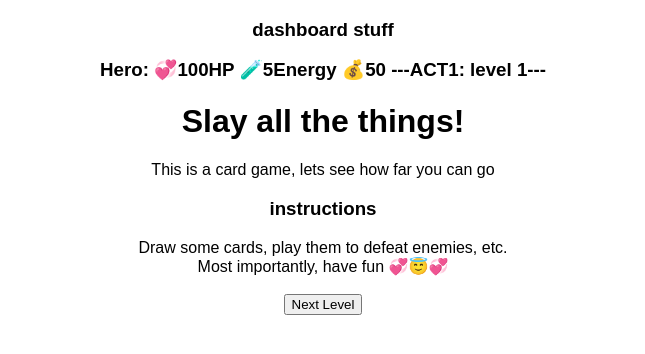
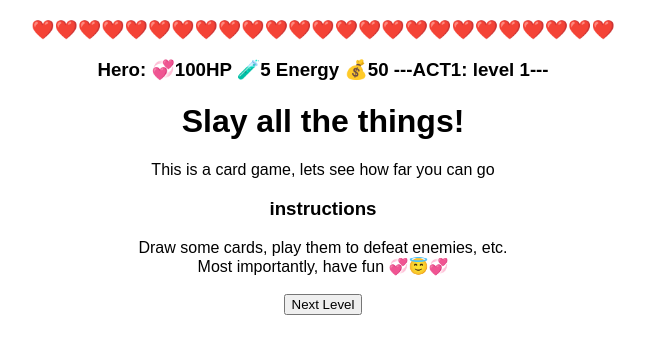
Before and after one commit to p0cket/card-game-fun, a React (Create React App) app: page / in a window 1280 px wide. Shown: the top 354 px of the page, without its empty margins (317-962 px from the left). Built offline with nearby package versions, Linux system fonts and the light colour scheme.

Commit message:
chore: more cleaning and creating objects for strings

```diff
--- a/src/App.js
+++ b/src/App.js
@@ -13,22 +13,32 @@ export default function App() {
   const loadNextLevel = () => {
     console.log(`loadNextLevel`);
     dispatch({
-      type: ACTIONS.SET_SCENE, payload: {
+      type: ACTIONS.SET_SCENE,
+      payload: {
         enemySeed: Math.random(),
         atkSeed: Math.random(),
         beginBattleSeed: Math.random(),
-        startingHandCount: 3
-    }})
+        startingHandCount: 3,
+      },
+    });
   };
   console.log(`[App.js Rendered]`);
 
+  const { health, energy } = gameData.hero;
+  const healthBarCount = health / 4;
+  const heartEmoji = `❤️`;
+
   return (
     <div className="App">
-      <h3>dashboard stuff</h3>
-      <h3>
-        {`Hero: 💞${gameData.hero.health}HP 🧪${gameData.hero.energy}Energy 💰${gameData.gold} ---ACT1: level
+      <div>
+        <h3 style={{ textAlign: "center" }}>
+          {heartEmoji.repeat(healthBarCount)}
+        </h3>
+        <h3>
+          {`Hero: 💞${health}HP 🧪${energy} Energy 💰${gameData.gold} ---ACT1: level
         ${gameData.curScene.lvl}---`}
-      </h3>
+        </h3>
+      </div>
       <Screen gameData={gameData} dispatch={dispatch} map={map} />
       <button onClick={loadNextLevel}>Next Level</button>
     </div>
--- a/src/components/Battle.js
+++ b/src/components/Battle.js
@@ -1,8 +1,5 @@
 import React from "react";
 import { ACTIONS } from "../actions";
-import { startingData } from "./consts";
-import { decideEnemyATK } from "../utils/battle-utils";
-
 import Card from "./Card";
 import Enemy from "./Enemy";
 
--- a/src/components/Card.js
+++ b/src/components/Card.js
@@ -1,6 +1,6 @@
 import React from 'react'
 const Card = ({ cardValue, playCard }) => {
-  const { type, name, num, cost, id } = cardValue;
+  const { type, name, num, cost } = cardValue;
   const styles = {
     cardStyle: {
       color: "blue",
@@ -20,7 +20,6 @@ const Card = ({ cardValue, playCard }) => {
         {`${name} ${energyEmoji.repeat(cost)}`}
         <h5 style={{ color: "gray" }}>{`(${type})`}</h5>
         <div style={{ color: "gray" }}>{`Deals ${num} damage`}</div>
-        {/* type: types[j], name: names[j], num */}
       </button>
     </>
   );
--- a/src/components/Intro.js
+++ b/src/components/Intro.js
@@ -1,9 +1,4 @@
 import React from 'react'
-// Line 10:  Emojis should be wrapped in <span>,
-//have role="img",
-//and have an accessible description with
-//aria-label or aria-labelledby  jsx-a11y/accessible-emoji
-
 
 const Intro = () => {
   return (
--- a/src/components/Screen.js
+++ b/src/components/Screen.js
@@ -1,5 +1,7 @@
 // different screens
-import React from 'react'
+import React from 'react';
+import { SCENES } from '../scenes';
+// All of our scenes are below
 import Intro from "./Intro";
 import Event from "./Event";
 import Shop from "./Shop";
@@ -12,10 +14,12 @@ const Screen = ({ gameData, dispatch, map }) => {
   const levelToSet = map[curLevelNum];
   console.log(`levelToSet is:`,levelToSet)
 
+  const { INTRO, BATTLE, SHOP, EVENT, REST, MINIBOSS, BOSS, GAMEOVER } = SCENES;
+
   switch (levelToSet) {
-    case "intro":
+    case INTRO:
       return <Intro />;
-    case "battle":
+    case BATTLE:
       console.log("(battle Screen)");
       return (
         <Battle
@@ -23,27 +27,27 @@ const Screen = ({ gameData, dispatch, map }) => {
           dispatch={dispatch}
         />
       );
-    case "shop":
+    case SHOP:
       console.log("shopLogic");
       return <Shop />;
-    case "event":
+    case EVENT:
       console.log("eventLogic");
       return <Event />;
-    case "rest":
+    case REST:
       console.log("restLogic");
       return <Rest />;
-    case "miniboss":
+    case MINIBOSS:
       console.log("minibossLogic");
       return <MiniBoss />;
-    case "boss":
+    case BOSS:
       console.log("bossLogic");
       return <div>`bossLogic`</div>;
-    case "game over":
+    case GAMEOVER:
         console.log("game over");
         return <div>`game over`</div>;
     default:
       console.log("no scene selected");
-      return <></>
+      return <>404 Yo</>
   }
 };
 
--- a/src/components/mapGenerator.js
+++ b/src/components/mapGenerator.js
@@ -1,43 +1,89 @@
+import { SCENES } from "../scenes";
+
+const { INTRO, BATTLE, SHOP, EVENT, REST, MINIBOSS, BOSS, GAMEOVER } = SCENES;
+
 const mapGenerator = () => {
   return [
-    "game over",
-    "intro",
-    "battle",
-    "shop",
-    "battle",
-    "event",
-    "battle",
-    "rest",
-    "miniboss",
-    "battle",
-    "battle",
-    "rest",
-    "boss",
-    "event",
-    "battle",
-    "shop",
-    "battle",
-    "event",
-    "battle",
-    "rest",
-    "miniboss",
-    "battle",
-    "battle",
-    "rest",
-    "boss",
-    "event",
-    "battle",
-    "shop",
-    "battle",
-    "event",
-    "battle",
-    "rest",
-    "miniboss",
-    "battle",
-    "battle",
-    "rest",
-    "boss"
+    GAMEOVER,
+    INTRO,
+    BATTLE,
+    SHOP,
+    BATTLE,
+    EVENT,
+    BATTLE,
+    REST,
+    MINIBOSS,
+    BATTLE,
+    BATTLE,
+    REST,
+    BOSS,
+    EVENT,
+    BATTLE,
+    SHOP,
+    BATTLE,
+    EVENT,
+    BATTLE,
+    REST,
+    MINIBOSS,
+    BATTLE,
+    BATTLE,
+    REST,
+    BOSS,
+    EVENT,
+    BATTLE,
+    SHOP,
+    BATTLE,
+    EVENT,
+    BATTLE,
+    REST,
+    MINIBOSS,
+    BATTLE,
+    BATTLE,
+    REST,
+    BOSS,
   ];
 };
 
-export const map =  mapGenerator();
+// const mapGenerator = () => {
+//   return [
+//     "game over",
+//     "intro",
+//     "battle",
+//     "shop",
+//     "battle",
+//     "event",
+//     "battle",
+//     "rest",
+//     "miniboss",
+//     "battle",
+//     "battle",
+//     "rest",
+//     "boss",
+//     "event",
+//     "battle",
+//     "shop",
+//     "battle",
+//     "event",
+//     "battle",
+//     "rest",
+//     "miniboss",
+//     "battle",
+//     "battle",
+//     "rest",
+//     "boss",
+//     "event",
+//     "battle",
+//     "shop",
+//     "battle",
+//     "event",
+//     "battle",
+//     "rest",
+//     "miniboss",
+//     "battle",
+//     "battle",
+//     "rest",
+//     "boss"
+//   ];
+// };
+
+export const map = mapGenerator();
--- a/src/reducer.js
+++ b/src/reducer.js
@@ -1,46 +1,37 @@
 import { ACTIONS } from "./actions";
+import { SCENES } from "./scenes";
 import { startingDeck, startingData } from "./components/consts";
 import { shuffle, decideEnemy, decideEnemyATK } from "./utils/reducer-utils";
 import { map } from "./components/mapGenerator";
 
 export default function reducer(state, action) {
   // @TODO when you get a chance, destructure it all
-  // const {payload} = action;
+  const { payload } = action;
   switch (action.type) {
     case ACTIONS.SET_SCENE:
-      return setSceneHandler(state, action.payload);
+      return setSceneHandler(state, payload);
     case ACTIONS.SET_MYDATA:
-      return action.payload;
+      return payload;
     case ACTIONS.SET_ALERT:
-        return setAlertHandler(state, action.payload)
-    //   return {
-    //     ...state,
-    //     alert: action.payload,
-    //   };
+      return setAlertHandler(state, payload);
     case ACTIONS.SET_DECK:
-      return { ...state, deck: action.payload };
+      return { ...state, deck: payload };
     case ACTIONS.DRAW_CARD:
-      return drawCardHandler(state, action.payload);
-
+      return drawCardHandler(state, payload);
     case ACTIONS.PLAY_CARD:
-      return playCardHandler(state, action.payload);
-
+      return playCardHandler(state, payload);
     case ACTIONS.DISCARD_CARD:
-      return discardCardHandler(state, action.payload);
-
+      return discardCardHandler(state, payload);
     case ACTIONS.SET_ENEMY:
-      return setEnemyHandler(state, action.payload);
+      return setEnemyHandler(state, payload);
     case ACTIONS.SET_ATK:
-      return setAtkHandler(state, action.payload);
+      return setAtkHandler(state, payload);
     case ACTIONS.BEGIN_BATTLE:
-      return beginBattleHandler(state, action.payload);
-
+      return beginBattleHandler(state, payload);
     case ACTIONS.END_TURN:
-      return endTurnHandler(state, action.payload);
-
+      return endTurnHandler(state, payload);
     case ACTIONS.GAME_OVER:
       return gameOverHandler(state);
-
     default:
       console.log(`no action type matched, returning state`);
       return state;
@@ -48,34 +39,47 @@ export default function reducer(state, action) {
 }
 
 const setAlertHandler = (state, payload) => {
-  console.error('payload', payload)
+  console.error("payload", payload);
   return {
     ...state,
     alert: payload,
-  }
-}
-
+  };
+};
 
 const playCardHandler = (state, { card }) => {
+  //
+  // let nextState = {...gameData}
+  //
   if (state.hero.energy < card.cost) {
-    return setAlertHandler(state, `Not enough energy to play that card :(`)
+    return setAlertHandler(state, `Not enough energy to play that card :(`);
   }
-
-  console.log(`PlayCard payload:`, card.num, card.cost);
-  // if (state.hero.energy >= action.payload.cost) {
   if (state.battle.enemy.health - card.num <= 0) {
     console.log(`you defeated the enemy!`);
+    // ---- for now, go to next level, later turn into:
+    // set scene for a results screen.
+    // results screen goes to a reward screen.
+    // reward screen goes to next level. (or map)
+    // setSceneHandler(state, payload)
+    // ----
     //also use energy needed to make the card
     //end battle logic
-    //move to next scene
+
+    //move to next scene (mimicking our other call)
+    // let nextState = {...state}
+    // const payload = {
+    //   enemySeed: Math.random(),
+    //   atkSeed: Math.random(),
+    //   beginBattleSeed: Math.random(),
+    //   startingHandCount: 3,
+    // }
+
+    // const nextState = setSceneHandler(state, payload);
+    // return nextState;
   }
   const myHandIndex = state.battle.hand.indexOf(card);
   const hand = [...state.battle.hand];
   hand.splice(myHandIndex, 1);
-  //[1,2,3].splice(0, 1) -> [1]
 
-  console.log(`myHandIndex: ${myHandIndex},[...state.battle.hand]`,[...state.battle.hand], 'hand', hand)
-  console.log(`initialState: `, state)
   const energyLeft = state.hero.energy - card.cost;
   const enemyHealthLeft = state.battle.enemy.health - card.num;
   const nextState = {
@@ -90,7 +94,7 @@ const playCardHandler = (state, { card }) => {
       hand,
     },
   };
-  console.log(`nextState: `,nextState)
+  console.log(`nextState: `, nextState);
   return discardCardHandler(nextState, { cardToRemove: card });
 };
 
@@ -102,7 +106,7 @@ const discardCardHandler = (state, payload) => {
       discarded: [...state.battle.discarded, payload.cardToRemove],
     },
   };
-}
+};
 
 const endTurnHandler = (state, payload) => {
   const { hero, battle } = state;
@@ -121,7 +125,7 @@ const gameOverHandler = (state) => {
   return {
     ...startingData,
     curScene: {
-      scene: "game over",
+      scene: SCENES.GAMEOVER,
       lvl: 0,
     },
   };
@@ -133,7 +137,7 @@ const setSceneHandler = (state, payload) => {
     lvl: state.curScene.lvl + 1,
   };
   let nextState = state;
-  if (nextLevel.scene === "battle") {
+  if (nextLevel.scene === SCENES.BATTLE) {
     const { enemySeed, atkSeed, beginBattleSeed, startingHandCount } = payload;
     nextState = setEnemyHandler(nextState, { seed: enemySeed });
     nextState = setAtkHandler(nextState, { seed: atkSeed });
@@ -149,6 +153,14 @@ const setSceneHandler = (state, payload) => {
   };
 };
 
+const setEnemyHandler = (state, payload) => {
+  const { seed } = payload;
+  return {
+    ...state,
+    battle: { ...state.battle, enemy: decideEnemy(seed) },
+  };
+};
+
 const setAtkHandler = (state, payload) => {
   const { seed } = payload;
   return {
@@ -160,14 +172,6 @@ const setAtkHandler = (state, payload) => {
         nextAttack: decideEnemyATK(seed, state.battle.enemy.attacks),
       },
     },
-  };
-};
-
-const setEnemyHandler = (state, payload) => {
-  const { seed } = payload;
-  return {
-    ...state,
-    battle: { ...state.battle, enemy: decideEnemy(seed) },
   };
 };
 
--- /dev/null
+++ b/src/scenes.js
@@ -0,0 +1,10 @@
+export const SCENES = {
+    INTRO: "intro",
+    BATTLE: "battle",
+    SHOP: "shop",
+    EVENT: "event",
+    REST: "rest",
+    MINIBOSS: "miniboss",
+    BOSS: "boss",
+    GAMEOVER: "game over"
+  }
```
